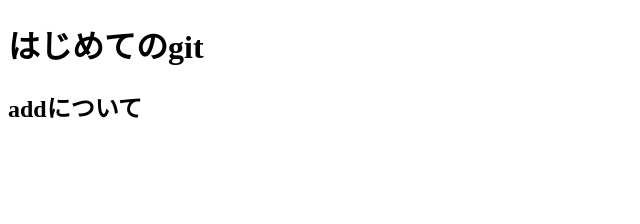
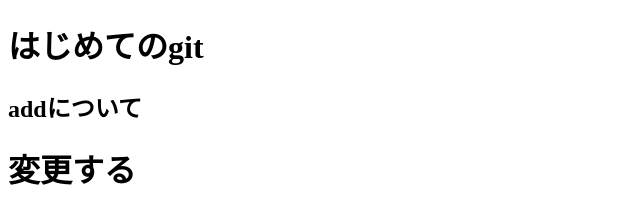
Before and after one commit to Hiroyuki-tech/git-practice1, a plain HTML site: page index.html in a window 1280 px wide. Shown: the whole page, without its empty margins (0-640 px from the left). Drawn offline with Linux system fonts and the light colour scheme.

Commit message:
コミットについて記載
特に理由なし

```diff
--- a/index.html
+++ b/index.html
@@ -8,5 +8,6 @@
 <body>
     <h1>はじめてのgit</h1>
     <h2>addについて</h2>
+    <h1>変更する</h1>
 </body>
 </html>
```
